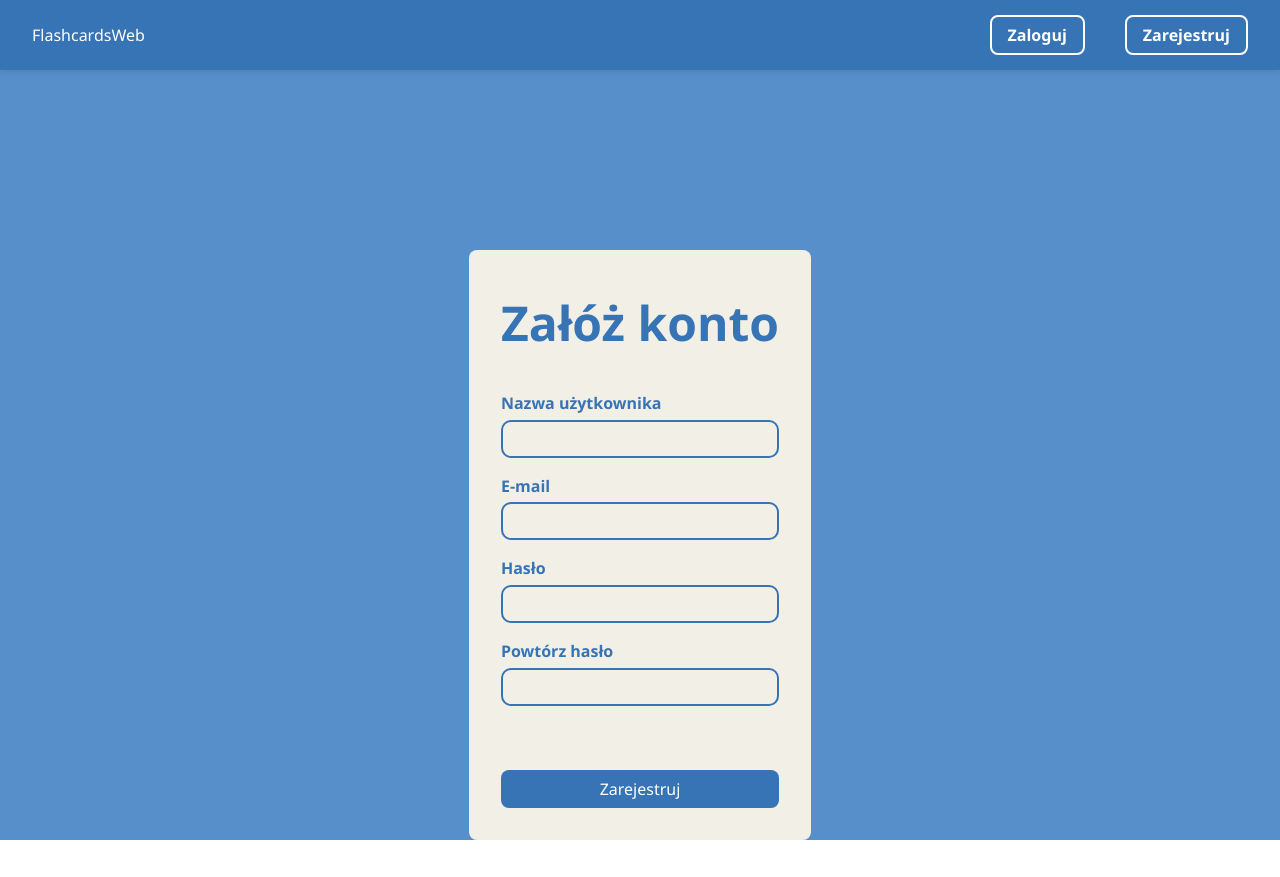
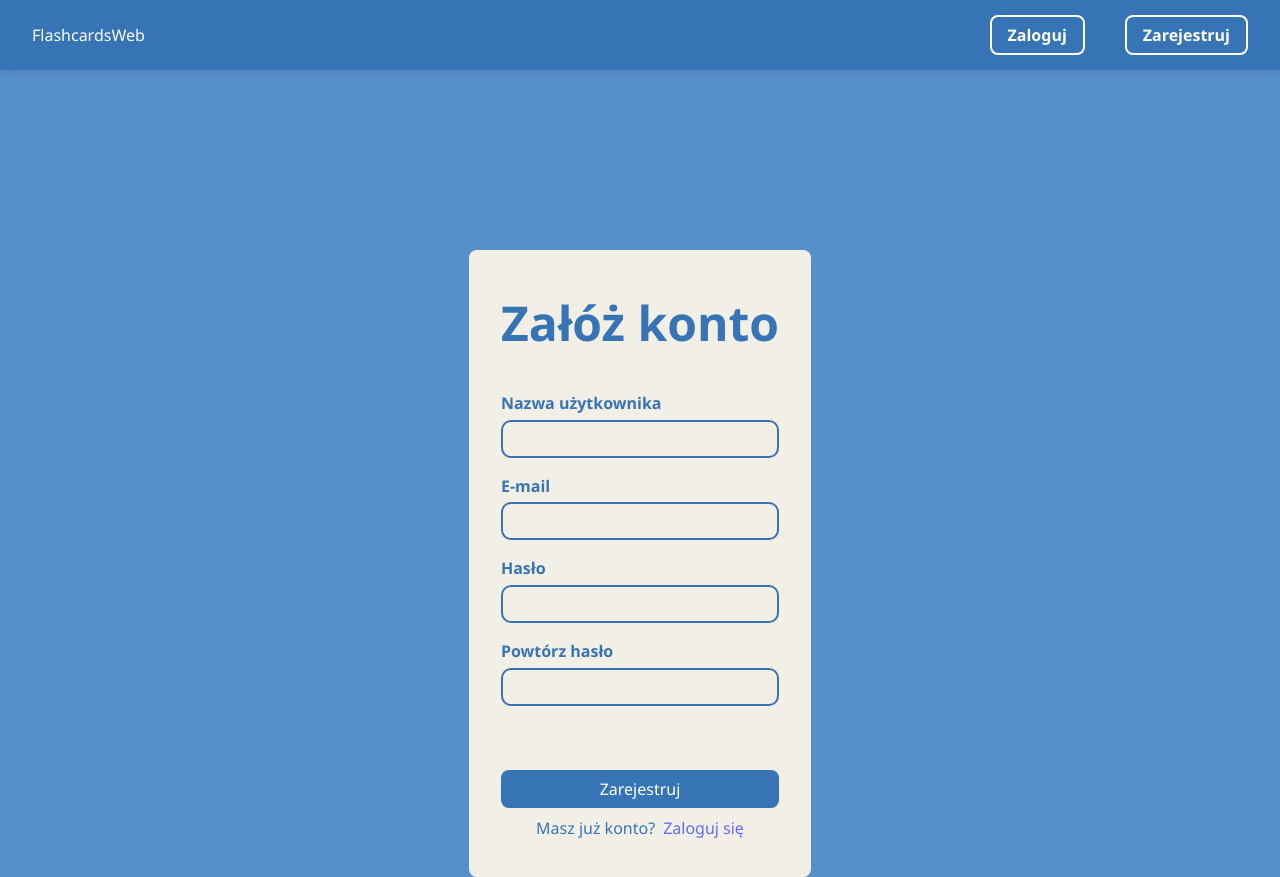
Before and after one commit to FoxedGuy/flashcards_web_frontend, a React (Vite) app: page /register in a window 1280 px wide. Before the commit the page ends 840 px from the top, so only its background shows below. Built offline with nearby package versions, Linux system fonts and the light colour scheme.

Commit message:
added login<->register routes

```diff
--- a/src/components/login/Login.css
+++ b/src/components/login/Login.css
@@ -57,6 +57,17 @@
     background-color: #578FCA;
 }
 
-.login-container button:focus {
+.lofgin-container button:focus {
     outline: none;
 }
+
+.no-account-div{
+    display:flex;
+    justify-content: center;
+    margin-top: 0.5rem;
+    gap: 0.5rem;
+}
+
+.no-account-div label{
+    font-weight: normal;
+}
--- a/src/components/login/Login.jsx
+++ b/src/components/login/Login.jsx
@@ -1,5 +1,6 @@
 import { useState } from 'react';
 import './Login.css';
+import {Link} from "react-router-dom";
 
 function Login() {
     const [username, setUsername] = useState('');
@@ -45,6 +46,10 @@ function Login() {
                     required
                 />
                 <button type="submit">Zaloguj</button>
+                <div className="no-account-div">
+                    <label className="no-account">Nie masz konta? </label>
+                    <Link to="/register">Załóż je już teraz</Link>
+                </div>
             </form>
         </div>
     );
--- a/src/components/register/Register.jsx
+++ b/src/components/register/Register.jsx
@@ -1,5 +1,6 @@
 import { useState } from 'react';
 import '/src/components/login/Login.css';
+import {Link} from 'react-router-dom';
 
 function Register() {
     const [username, setUsername] = useState('');
@@ -86,6 +87,10 @@ function Register() {
                     required
                 />
                 <button type="submit">Zarejestruj</button>
+                <div className="no-account-div">
+                    <label>Masz już konto?</label>
+                    <Link to="/login">Zaloguj się</Link>
+                </div>
             </form>
         </div>
     );
```
